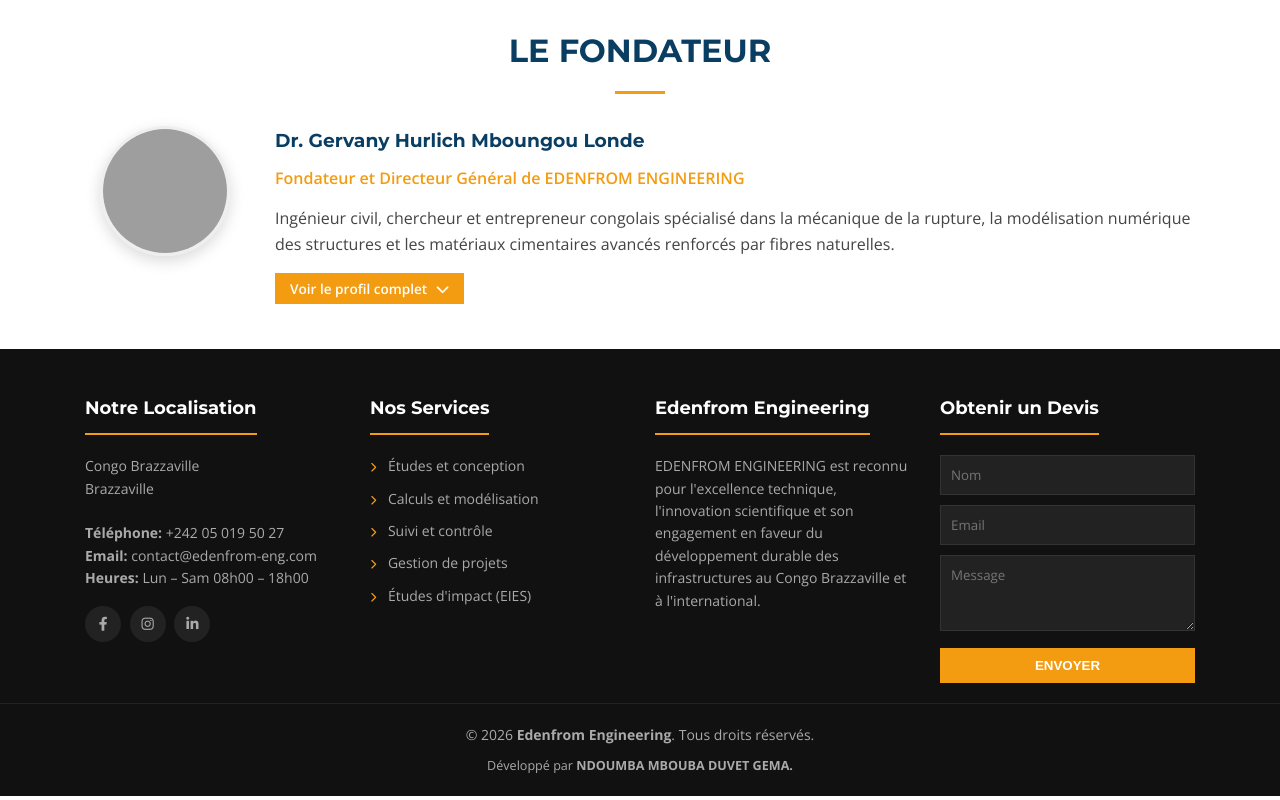
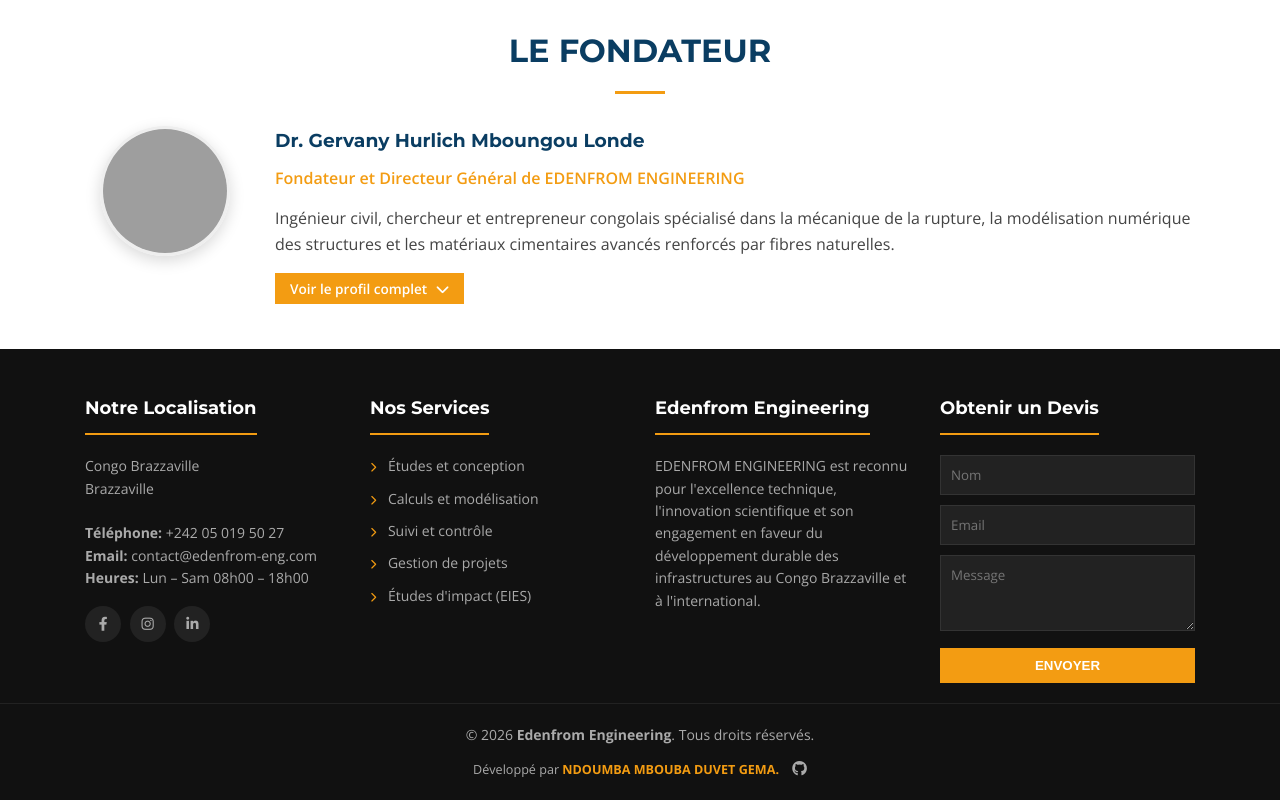
Before and after one commit to Gema177/Edenform, a website: page index.html in a window 1280 px wide. Shown: the part 2377-3177 px from the top of the page. Drawn offline with nearby package versions, Linux system fonts and the light colour scheme; grey boxes are pictures that could not be loaded.

Commit message:
signatures avec lien

```diff
--- a/index.html
+++ b/index.html
@@ -425,8 +425,8 @@
                 &copy; 2026 <strong><span>Edenfrom Engineering</span></strong>. Tous droits réservés.
             </div>
             <div class="credits" style="padding-top: 10px; font-size: 0.9em; color: #aaa;">
-                Développé par <strong>NDOUMBA
-                    MBOUBA DUVET GEMA.</strong>
+                Développé par <a href="https://duvetgema.netlify.app" target="_blank" style="color: var(--secondary);"><strong>NDOUMBA MBOUBA DUVET GEMA.</strong></a>
+                <a href="https://github.com/gema17" target="_blank" style="color: #aaa; margin-left: 10px; font-size: 1.2em;" title="Mon GitHub"><i class="fab fa-github"></i></a>
             </div>
         </div>
     </footer>
```
